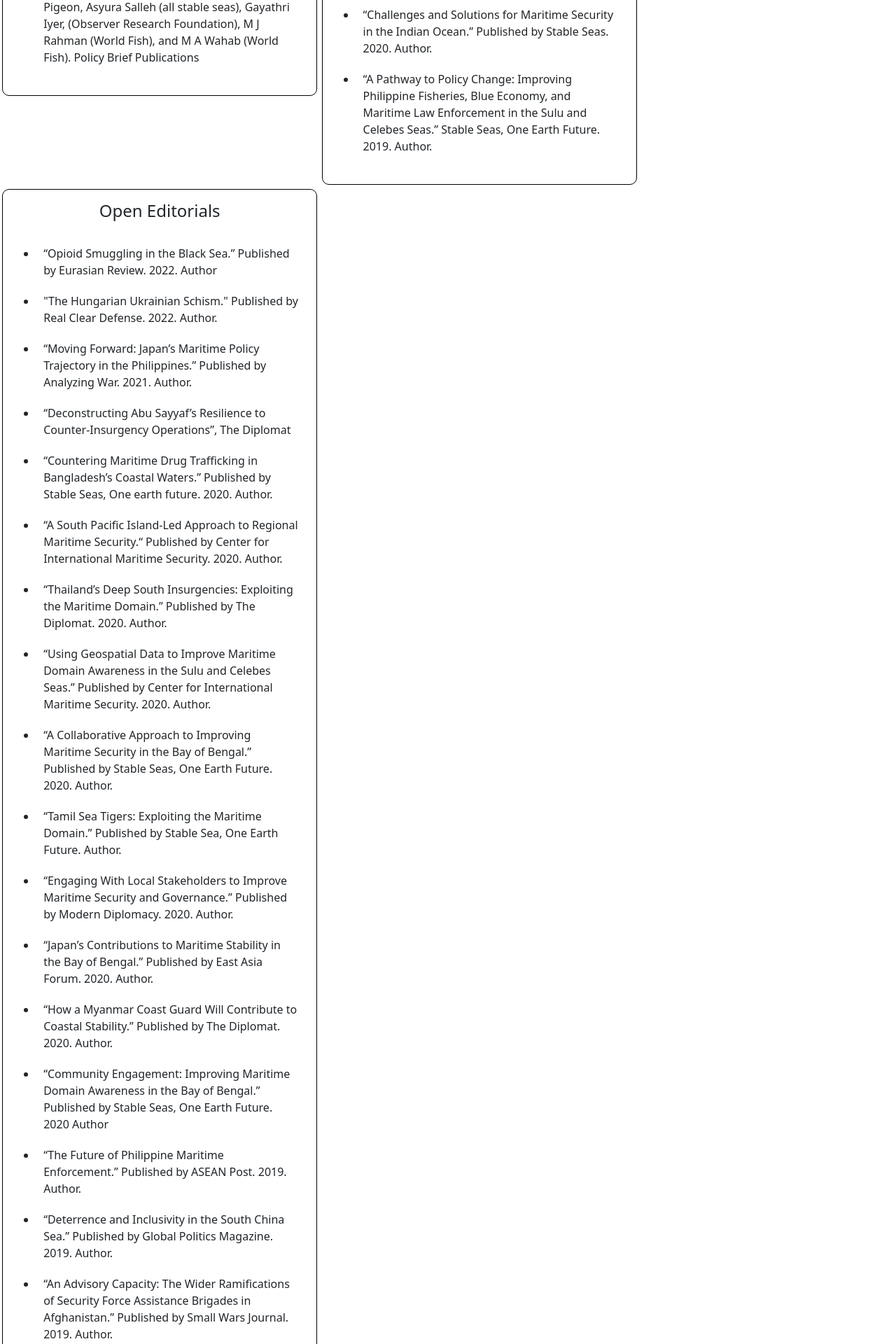
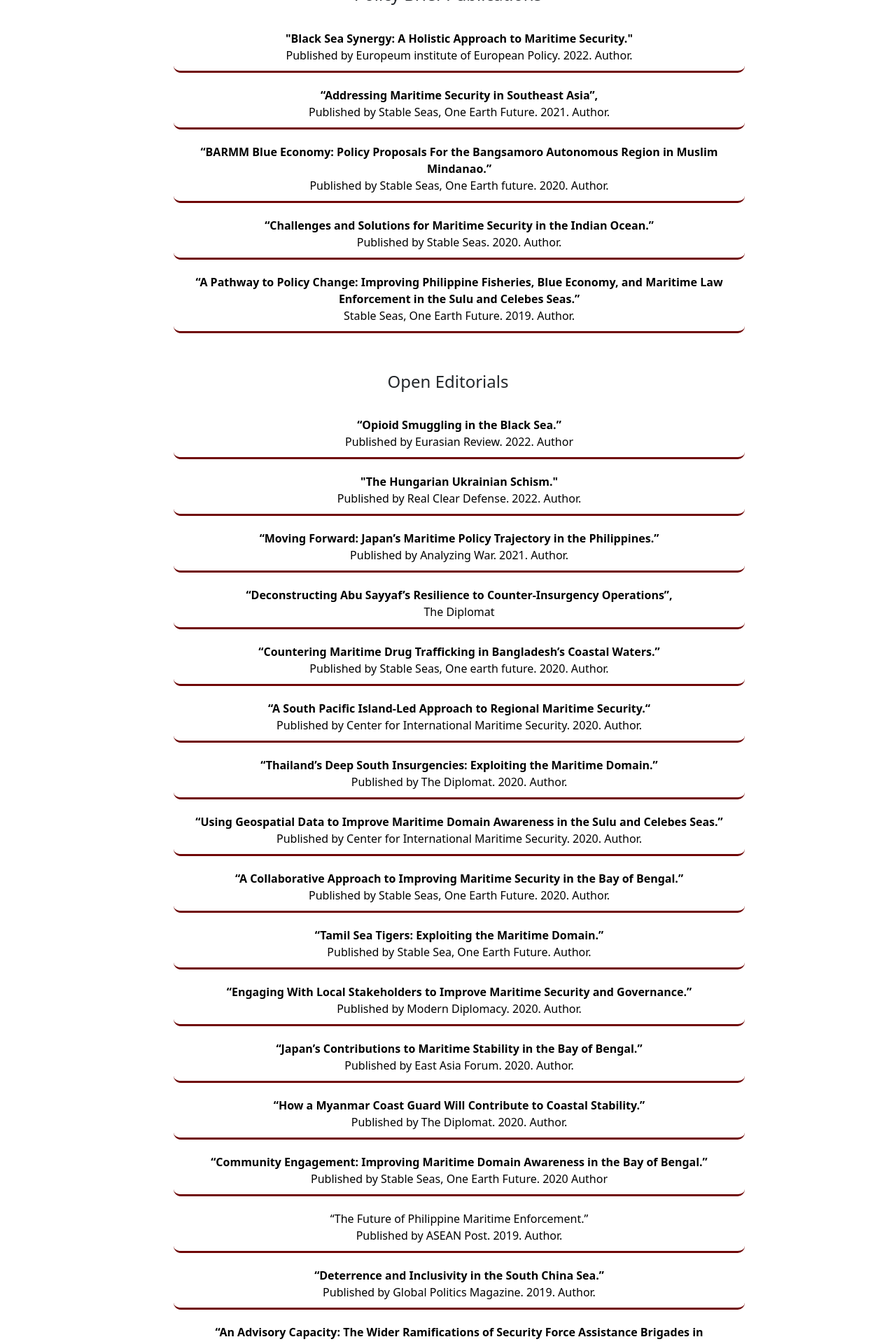
Before and after one commit to mvangin/blackseas, a React (Create React App) app in the folder client/: page / in a window 1280 px wide. Shown: the part 2160-4080 px from the top of the page at 70% size. Built offline with nearby package versions, Linux system fonts and the light colour scheme.

Commit message:
new press section styling

```diff
--- a/client/src/components/Press/Press.js
+++ b/client/src/components/Press/Press.js
@@ -12,11 +12,11 @@
                     <h2 className={`${classes.pressSectionHeader}`}> Major Regional and Thematic Reports</h2>
                     <ul>
                         <li>
-                            “Violence at Sea: How Terrorists, Insurgents, and Other Extremists Exploit the Maritime Domain."
+                            <span>“Violence at Sea: How Terrorists, Insurgents, and Other Extremists Exploit the Maritime Domain."</span><br/>
                             Published by Stable Seas, One Earth Future. 2020. Authored with Christopher Faulkner (University of Central Florida), Curtis Bell, Meghan Curran, Tyler Lycan, and Jay Benson (all Stable Seas).
                         </li>
                         <li>
-                            “Stable Seas: Bay of Bengal.” Published by Stable Seas, One Earth Future. 2020. Authored with Jay Benson, Curtis Bell, Lydelle Joubert, Maisie Pigeon, Asyura Salleh (all stable seas), Gayathri Iyer, (Observer Research Foundation), M J Rahman (World Fish), and M A Wahab (World Fish).
+                            <span>“Stable Seas: Bay of Bengal.”</span><br/> Published by Stable Seas, One Earth Future. 2020. Authored with Jay Benson, Curtis Bell, Lydelle Joubert, Maisie Pigeon, Asyura Salleh (all stable seas), Gayathri Iyer, (Observer Research Foundation), M J Rahman (World Fish), and M A Wahab (World Fish).
                             Policy Brief Publications
                         </li>
                     </ul>
@@ -25,96 +25,103 @@
                     <h2 className={`${classes.pressSectionHeader}`}> Policy Brief Publications </h2>
                     <ul>
                         <li>
-                            "Black Sea Synergy: A Holistic Approach to Maritime Security." Published by Europeum institute of European Policy. 2022. Author.
+                            <span>"Black Sea Synergy: A Holistic Approach to Maritime Security." </span><br/> Published by Europeum institute of European Policy. 2022. Author.
                         </li>
                         <li>
-                            “Addressing Maritime Security in Southeast Asia”, Published by Stable Seas, One Earth Future. 2021. Author.
+                            <span>“Addressing Maritime Security in Southeast Asia”, </span><br/> Published by Stable Seas, One Earth Future. 2021. Author.
 
                         </li>
                         <li>
+                            <span>
                                 “BARMM Blue Economy: Policy Proposals For the Bangsamoro Autonomous Region in Muslim
-                            Mindanao.” Published by Stable Seas, One Earth future. 2020. Author.
+                                Mindanao.”
+                            </span><br/>  Published by Stable Seas, One Earth future. 2020. Author.
                         </li>
                         <li>
-                            “Challenges and Solutions for Maritime Security in the Indian Ocean.” Published by Stable Seas. 2020.
+                            <span>“Challenges and Solutions for Maritime Security in the Indian Ocean.”</span><br/>  Published by Stable Seas. 2020.
                             Author.
                         </li>
                         <li>
-                            “A Pathway to Policy Change: Improving Philippine Fisheries, Blue Economy, and Maritime Law Enforcement in the Sulu and Celebes Seas.” Stable Seas, One Earth Future. 2019. Author.
+                            <span>“A Pathway to Policy Change: Improving Philippine Fisheries, Blue Economy, and Maritime Law Enforcement in the Sulu and Celebes Seas.”</span> <br/>  Stable Seas, One Earth Future. 2019. Author.
                         </li>
                     </ul>
                 </div>
+
                 <div className={`${classes.pressSection}`}>
                     <h2 className={`${classes.pressSectionHeader}`}>Open Editorials </h2>
+                    <div>
                         <ul>
                             <li>
-                            “Opioid Smuggling in the Black Sea.” Published by Eurasian Review. 2022. Author
+                                <span>“Opioid Smuggling in the Black Sea.”</span> <br/> Published by Eurasian Review. 2022. Author
                             </li>
 
                             <li>
-                            "The Hungarian Ukrainian Schism." Published by Real Clear Defense. 2022. Author.
+                                <span>"The Hungarian Ukrainian Schism." </span><br/> Published by Real Clear Defense. 2022. Author.
 
                             </li>
                             <li>
-                            “Moving Forward: Japan’s Maritime Policy Trajectory in the Philippines.” Published by
+                                <span>“Moving Forward: Japan’s Maritime Policy Trajectory in the Philippines.”</span><br/>  Published by
                                 Analyzing War. 2021. Author.
                             </li>
                             <li>
-                            “Deconstructing Abu Sayyaf’s Resilience to Counter-Insurgency Operations”, The Diplomat
+                                <span>“Deconstructing Abu Sayyaf’s Resilience to Counter-Insurgency Operations”,</span> <br/>  The Diplomat
                             </li>
                             <li>
-                            “Countering Maritime Drug Trafficking in Bangladesh’s Coastal Waters.” Published by Stable Seas, One
+                                <span>“Countering Maritime Drug Trafficking in Bangladesh’s Coastal Waters.” </span><br/>  Published by Stable Seas, One
                                 earth future. 2020. Author.
                             </li>
                             <li>
-                            “A South Pacific Island-Led Approach to Regional Maritime Security.“ Published by Center for International
+                                <span>“A South Pacific Island-Led Approach to Regional Maritime Security.“</span><br/>  Published by Center for International
                                 Maritime Security. 2020. Author.
                             </li>
                             <li>
-                            “Thailand’s Deep South Insurgencies: Exploiting the Maritime Domain.” Published by The Diplomat. 2020.
+                                <span>“Thailand’s Deep South Insurgencies: Exploiting the Maritime Domain.”</span><br/>  Published by The Diplomat. 2020.
                                 Author.
                             </li>
                             <li>
-                            “Using Geospatial Data to Improve Maritime Domain Awareness in the Sulu and Celebes Seas.” Published
+                                <span>“Using Geospatial Data to Improve Maritime Domain Awareness in the Sulu and Celebes Seas.”</span> <br/> Published
                                 by Center for International Maritime Security. 2020. Author.
                             </li>
                             <li>
-                            “A Collaborative Approach to Improving Maritime Security in the Bay of Bengal.” Published by Stable
+                                <span>“A Collaborative Approach to Improving Maritime Security in the Bay of Bengal.” </span><br/> Published by Stable
                                 Seas, One Earth Future. 2020. Author.
                             </li>
                             <li>
-                            “Tamil Sea Tigers: Exploiting the Maritime Domain.” Published by Stable Sea, One Earth Future. Author.
+                                <span>“Tamil Sea Tigers: Exploiting the Maritime Domain.”</span> <br/> Published by Stable Sea, One Earth Future. Author.
                             </li>
                             <li>
-                            “Engaging With Local Stakeholders to Improve Maritime Security and Governance.” Published by Modern
+                                <span>“Engaging With Local Stakeholders to Improve Maritime Security and Governance.”</span> <br/> Published by Modern
                                 Diplomacy. 2020. Author.
                             </li>
                             <li>
-                            “Japan’s Contributions to Maritime Stability in the Bay of Bengal.” Published by East Asia Forum. 2020.
+                                <span>“Japan’s Contributions to Maritime Stability in the Bay of Bengal.”</span> <br/> Published by East Asia Forum. 2020.
                                 Author.
                             </li>
                             <li>
-                            “How a Myanmar Coast Guard Will Contribute to Coastal Stability.” Published by The Diplomat. 2020.
+                                <span>“How a Myanmar Coast Guard Will Contribute to Coastal Stability.”</span> <br/> Published by The Diplomat. 2020.
                                 Author.
                             </li>
                             <li>
-                            “Community Engagement: Improving Maritime Domain Awareness in the Bay of Bengal.” Published by
+                                <span>“Community Engagement: Improving Maritime Domain Awareness in the Bay of Bengal.”</span> <br/> Published by
                                 Stable Seas, One Earth Future. 2020 Author
                             </li>
                             <li>
-                            “The Future of Philippine Maritime Enforcement.” Published by ASEAN Post. 2019. Author.
+                                <spa>“The Future of Philippine Maritime Enforcement.”</spa> <br/> Published by ASEAN Post. 2019. Author.
                             </li>
                             <li>
-                            “Deterrence and Inclusivity in the South China Sea.” Published by Global Politics Magazine. 2019. Author.
+                                <span>“Deterrence and Inclusivity in the South China Sea.”</span> <br/> Published by Global Politics Magazine. 2019. Author.
                             </li>
                             <li>
+                                <span>
                                     “An Advisory Capacity: The Wider Ramifications of Security Force Assistance Brigades in
-                            Afghanistan.” Published by Small Wars Journal. 2019. Author.
+                                    Afghanistan.”
+                                </span> <br/> Published by Small Wars Journal. 2019. Author.
                             </li>
                         </ul>
                     </div>
                 </div >
             </div>
+        </div>
     )
 }
 
--- a/client/src/components/Press/press.module.css
+++ b/client/src/components/Press/press.module.css
@@ -3,15 +3,14 @@
     display: flex;
     flex-wrap: wrap;
     align-items: flex-start;
+    justify-content:center;
 }
 
 .pressSection {
-    max-width: 450px;
+    max-width:900px;
     margin: .2rem;
-    border: 1px solid black;
-    border-radius: 10px;
     padding:1rem;
-
+    text-align: center;
 
 }
 
@@ -28,6 +27,18 @@
 
 }
 
+.pressSection ul {
+    list-style-type: none;
+}
+
 .pressSection ul li {
     padding: 10px;
+    border-bottom: 3px solid rgb(111, 6, 6);
+    margin: 10px;
+    border-radius: 10px;
+    color:black;
 }
+
+.pressSection ul li span{
+    font-weight: bolder;
+}
```
Lines whose indentation alone changed are shown as unchanged.
